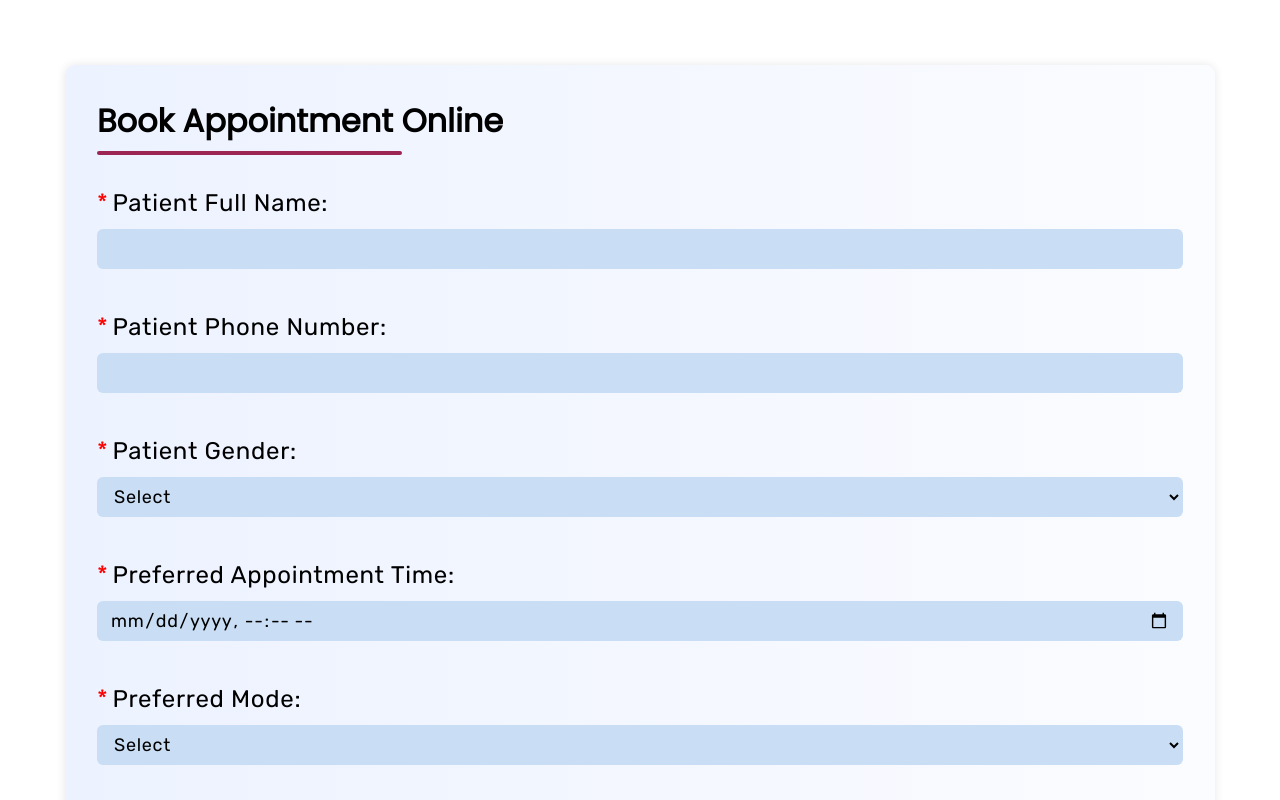
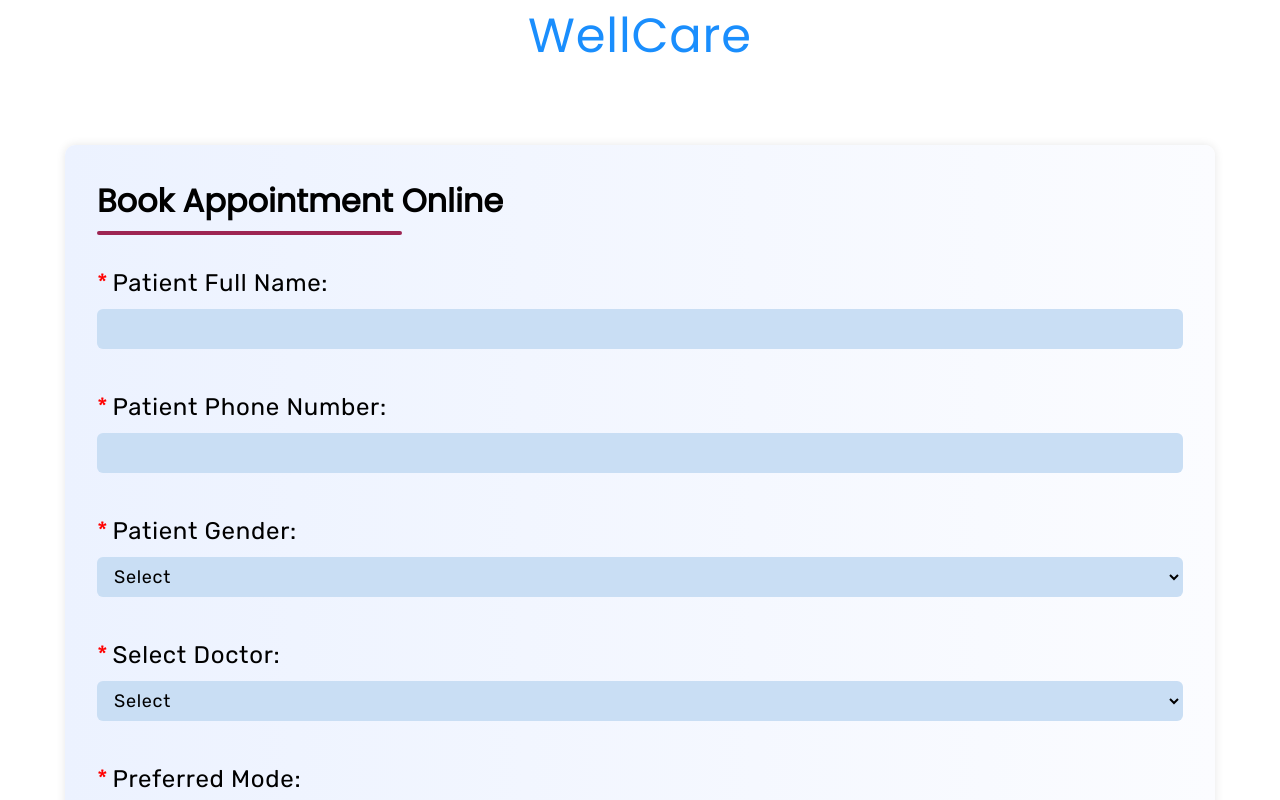
Before and after one commit to vedjaiswal/83_CodeBullets_BnB24, a React (Create React App) app in the folder client/: page /appointment in a window 1280 px wide. Shown: the top 800 px of the page. Built offline with nearby package versions, Linux system fonts and the light colour scheme.

Commit message:
Application Form Fixed

```diff
--- a/client/src/Components/appointment/AppointmentForm.js
+++ b/client/src/Components/appointment/AppointmentForm.js
@@ -11,10 +11,13 @@ function AppointmentForm() {
   const [patientName, setPatientName] = useState("");
   const [patientNumber, setPatientNumber] = useState("");
   const [patientGender, setPatientGender] = useState("default");
+  const [doctorName, setDoctorName] = useState("default");
   const [appointmentTime, setAppointmentTime] = useState("");
   const [preferredMode, setPreferredMode] = useState("default");
   const [isSubmitted, setIsSubmitted] = useState(false);
   const [formErrors, setFormErrors] = useState({});
+  const [showTimeSlot, setShowTimeSlot] = useState(false);
+  const [timeSlots, setTimeSlots] = useState([]);
 
   const handleSubmit = (e) => {
     e.preventDefault();
@@ -54,10 +57,19 @@ function AppointmentForm() {
       return;
     }
 
+    console.log("Form Submitted with the following details:");
+    console.log("Patient Name:", patientName);
+    console.log("Patient Phone Number:", patientNumber);
+    console.log("Patient Gender:", patientGender);
+    console.log("Selected Doctor:", doctorName);
+    console.log("Appointment Time:", appointmentTime);
+    console.log("Preferred Mode:", preferredMode);
+
     // Reset form fields and errors after successful submission
     setPatientName("");
     setPatientNumber("");
     setPatientGender("default");
+    setDoctorName("default");
     setAppointmentTime("");
     setPreferredMode("default");
     setFormErrors({});
@@ -69,13 +81,25 @@ function AppointmentForm() {
     });
   };
 
+  const handleDoctorChange = (selectedDoctor) => {
+    setDoctorName(selectedDoctor);
+    setShowTimeSlot(true); // Show time slot input when a valid doctor is selected
+
+    const simulatedTimeSlots = ["11:00", "12:00", "13:00", "14:00", "15:00"];
+    setTimeSlots(simulatedTimeSlots);
+  };
+
+  const handleTimeSlotSelect = (selectedTimeSlot) => {
+    setAppointmentTime(selectedTimeSlot);
+  };
+
   return (
     <div className="appointment-form-section">
-      {/* <h1 className="legal-siteTitle">
+      <h1 className="legal-siteTitle">
         <Link to="/">
-          Health <span className="legal-siteSign">+</span>
+          WellCare
         </Link>
-      </h1> */}
+      </h1>
 
       <div className="form-container">
         <h2 className="form-title">
@@ -91,7 +115,9 @@ function AppointmentForm() {
               onChange={(e) => setPatientName(e.target.value)}
               required
             />
-            {formErrors.patientName && <p className="error-message">{formErrors.patientName}</p>}
+            {formErrors.patientName && (
+              <p className="error-message">{formErrors.patientName}</p>
+            )}
           </label>
 
           <br />
@@ -103,7 +129,9 @@ function AppointmentForm() {
               onChange={(e) => setPatientNumber(e.target.value)}
               required
             />
-            {formErrors.patientNumber && <p className="error-message">{formErrors.patientNumber}</p>}
+            {formErrors.patientNumber && (
+              <p className="error-message">{formErrors.patientNumber}</p>
+            )}
           </label>
 
           <br />
@@ -119,20 +147,55 @@ function AppointmentForm() {
               <option value="female">Female</option>
               <option value="private">I will inform Doctor only</option>
             </select>
-            {formErrors.patientGender && <p className="error-message">{formErrors.patientGender}</p>}
+            {formErrors.patientGender && (
+              <p className="error-message">{formErrors.patientGender}</p>
+            )}
           </label>
 
           <br />
           <label>
-            Preferred Appointment Time:
-            <input
-              type="datetime-local"
-              value={appointmentTime}
-              onChange={(e) => setAppointmentTime(e.target.value)}
+            Select Doctor:
+            <select
+              value={doctorName}
+              onChange={(e) => handleDoctorChange(e.target.value)}
               required
-            />
-            {formErrors.appointmentTime && <p className="error-message">{formErrors.appointmentTime}</p>}
+            >
+              <option value="default">Select</option>
+              <option value="male">Dr. Hiranandani</option>
+              <option value="female">Dr. Deshmukh</option>
+              <option value="private">Dr. Malpani</option>
+              <option value="private">Dr. Abhinav</option>
+            </select>
+            {formErrors.doctorName && (
+              <p className="error-message">{formErrors.doctorName}</p>
+            )}
           </label>
+
+          {showTimeSlot && (
+  <>
+    <br />
+    <label>
+      Preferred Appointment Time:
+      <div className="time-slot-container flex">
+        {timeSlots.map((slot) => (
+          <div
+            key={slot}
+            className={`time-slot-card p-1 m-2 cursor-pointer rounded-md bg-green-600 ${
+              appointmentTime === slot ? "selected" : ""
+            }`}
+            onClick={() => handleTimeSlotSelect(slot)}
+          >
+            {slot}
+          </div>
+        ))}
+      </div>
+      {formErrors.appointmentTime && (
+        <p className="error-message">{formErrors.appointmentTime}</p>
+      )}
+    </label>
+  </>
+)}
+
 
           <br />
           <label>
@@ -146,7 +209,9 @@ function AppointmentForm() {
               <option value="voice">Voice Call</option>
               <option value="video">Video Call</option>
             </select>
-            {formErrors.preferredMode && <p className="error-message">{formErrors.preferredMode}</p>}
+            {formErrors.preferredMode && (
+              <p className="error-message">{formErrors.preferredMode}</p>
+            )}
           </label>
 
           <br />
@@ -154,7 +219,13 @@ function AppointmentForm() {
             Confirm Appointment
           </button>
 
-          <p className="success-message" style={{display: isSubmitted ? "block" : "none"}}>Appointment details has been sent to the patients phone number via SMS.</p>
+          <p
+            className="success-message"
+            style={{ display: isSubmitted ? "block" : "none" }}
+          >
+            Appointment details has been sent to the patients phone number via
+            SMS.
+          </p>
         </form>
       </div>
 
--- a/client/src/Components/login/SignUp.js
+++ b/client/src/Components/login/SignUp.js
@@ -1,46 +1,46 @@
-import { useState } from 'react'
-import {Link} from 'react-router-dom'
-import signupImg from '../../images/signup.gif'
-
+import { useState } from "react";
+import { Link } from "react-router-dom";
+import signupImg from "../../images/signup.gif";
 
 const SignUp = () => {
+  const [previewURL, setSetPreviewURL] = useState("");
+  const [formData, setFormData] = useState({
+    name: "",
+    email: "",
+    password: "",
+    gender: "",
+    role: "patient",
+  });
 
-  const [previewURL,setSetPreviewURL] = useState('');
-  const [formData, setFormData] =useState({
-    name:'',
-    email: '',
-    password: '',
-    gender:'',
-    role:'patient',
-  })
-
-  const handleInputChange = e => {
-    setFormData({... formData,[e.target.name]:e.target.value});
-  }
+  const handleInputChange = (e) => {
+    setFormData({ ...formData, [e.target.name]: e.target.value });
+  };
 
   const handleFileInputChange = async (event) => {
     const file = event.target.files[0];
     console.log(file);
-  }
+  };
 
   const submitHandler = async (event) => {
-    event.preventDefault()
-  }
+    event.preventDefault();
+  };
 
   return (
     <section className="px-5 xl:px-0 mt-10">
-      <div className='max-w-[1170px] mx-auto'>
+      <div className="max-w-[1170px] mx-auto">
         <div className="grid grid-cols-1 lg:grid-cols-2">
           {/* ============== img box =============== */}
           <div className="hidden lg:block bg-primaryColor rounded-l-lg">
-            <figure className='rounded-l-lg'>
-              <img src={signupImg} alt="gif" className='w-full rounded-l-lg' />
+            <figure className="rounded-l-lg">
+              <img src={signupImg} alt="gif" className="w-full rounded-l-lg" />
             </figure>
           </div>
 
           {/* ============== sign up form ============ */}
           <div className="rounded-l-lg lg:pl-16 py-10">
-            <h3 className="text-headingColor text-[22px] leading-9 font-bold mb-10">Create an <span className='text-primaryColor'>account</span></h3>
+            <h3 className="text-headingColor text-[22px] leading-9 font-bold mb-10">
+              Create an <span className="text-primaryColor">account</span>
+            </h3>
             <form onSubmit={submitHandler}>
               <div className="mb-5">
                 <input
@@ -78,26 +78,13 @@ const SignUp = () => {
 
               <div className="flex items-center mb-5 justify-between">
                 <label className="font-bold text-[16px] leading-7 text-headingColor">
-                  Are you a:
-                  <select
-                  name="role"
-                  id="role"
-                  value={formData.role}
-                  onChange={handleInputChange}
-                  className='text-textColor font-semibold text-[15px] leading-7 px-4 py-3 focus:outline-none'
-                  >
-                    <option value="patient">Patient</option>
-                    <option value="doctor">Doctor</option>
-                  </select>
-                </label>
-                <label className="font-bold text-[16px] leading-7 text-headingColor">
                   Gender:
                   <select
-                  name="gender"
-                  id="gender"
-                  value={formData.gender}
-                  onChange={handleInputChange}
-                  className='text-textColor font-semibold text-[15px] leading-7 px-4 py-3 focus:outline-none'
+                    name="gender"
+                    id="gender"
+                    value={formData.gender}
+                    onChange={handleInputChange}
+                    className="text-textColor font-semibold text-[15px] leading-7 px-4 py-3 focus:outline-none"
                   >
                     <option value="">Select</option>
                     <option value="male">Male</option>
@@ -107,16 +94,26 @@ const SignUp = () => {
                 </label>
               </div>
               <div className="mt-7">
-            <button type="submit" className="btn bg-[#252bdd] text-white w-full px-4 py-3 text-[16px] leading-[30px] rounded-lg">Sign Up</button>
-          </div>
+                <button
+                  type="submit"
+                  className="btn bg-[#252bdd] text-white w-full px-4 py-3 text-[16px] leading-[30px] rounded-lg"
+                >
+                  Sign Up
+                </button>
+              </div>
 
-          <p className="mt-5 text-textColor text-center">Already have an account? <Link to='/login' className="text-[#343efd] font-medium ml-1">Log In</Link></p>
+              <p className="mt-5 text-textColor text-center">
+                Already have an account?{" "}
+                <Link to="/login" className="text-[#343efd] font-medium ml-1">
+                  Log In
+                </Link>
+              </p>
             </form>
           </div>
         </div>
       </div>
     </section>
-  )
-}
+  );
+};
 
 export default SignUp;
--- a/client/src/Styles/AppointmentForm.css
+++ b/client/src/Styles/AppointmentForm.css
@@ -90,3 +90,16 @@
         font-size: 18px;
     }
 }
+
+
+.time-slot-card.selected {
+    background-color: #007c70; /* Dark green color for selected slot */
+    color: #fff; /* Text color for selected slot */
+    z-index: 1; /* Ensures selected slot is on top */
+  }
+
+  .time-slot-card:hover,
+  .time-slot-card:focus {
+    background-color: #007c70; /* Dark green color on hover and focus */
+    color: #fff; /* Text color on hover and focus */
+  }
```
